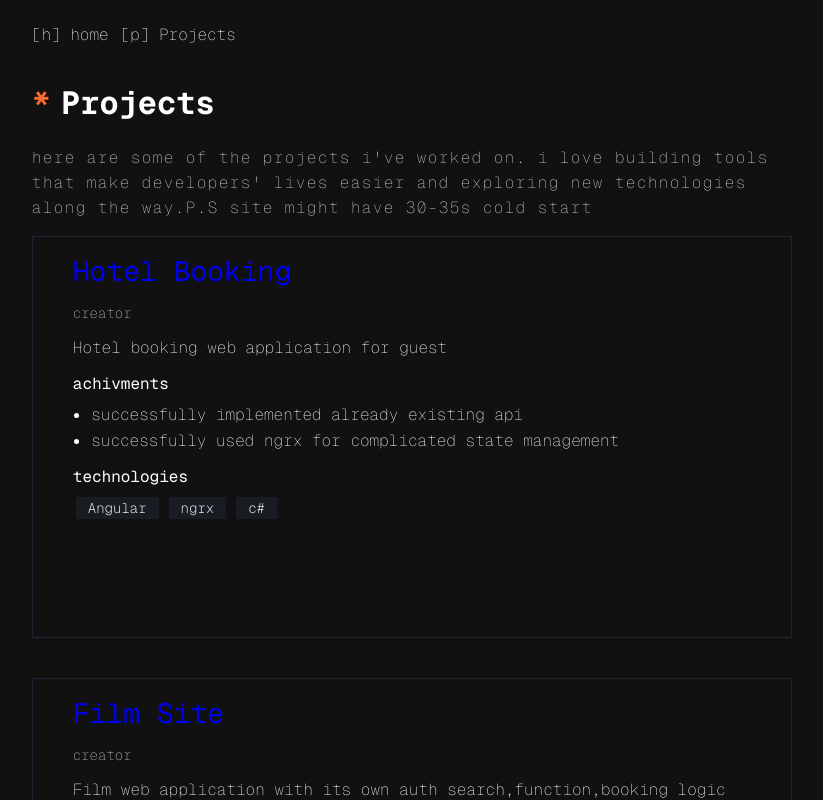
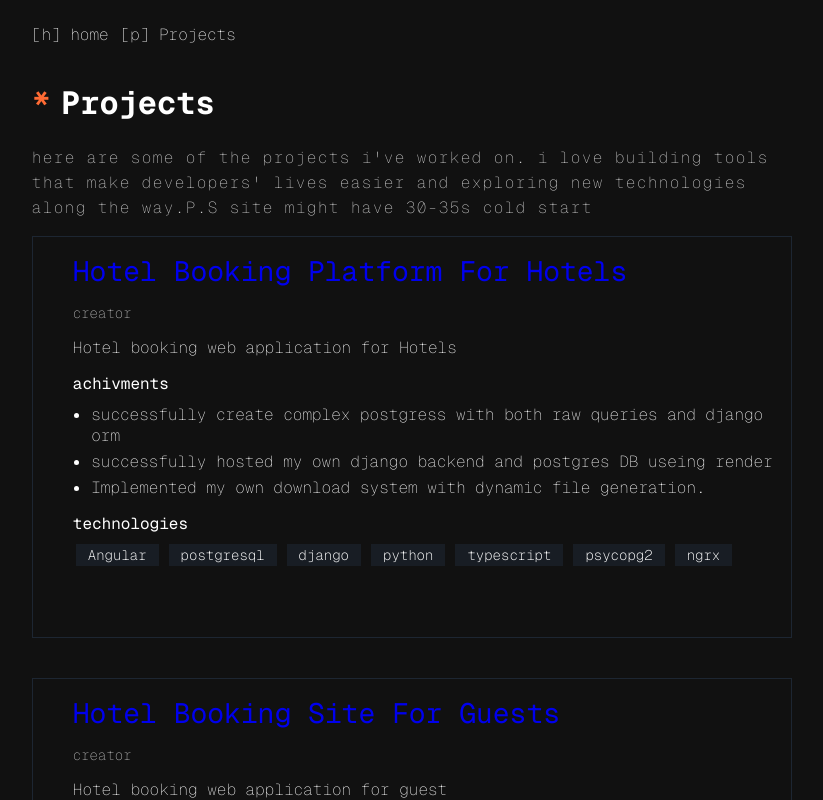
Before and after one commit to otari3/personalPorfolio, an Angular app: page /projects in a window 1280 px wide. Shown: the top 800 px of the page, without its empty margins (229-1052 px from the left). Built offline with nearby package versions, Linux system fonts and the light colour scheme.

Commit message:
added third project

```diff
--- a/src/app/shared/shared-functions.service.ts
+++ b/src/app/shared/shared-functions.service.ts
@@ -16,14 +16,19 @@ export class SharedFunctionsService {
   constructor() {}
   mainPageProjects = [
     {
-      title: 'Hotel Booking Site',
-      link: 'https://step-project-hotel-aa21.vercel.app',
-      desc: 'This project showcases my front-end skills with a booking website where <br /> guests can view and book rooms, as well as check their reservations.<br />',
+      title: 'Hotel Booking Platform For Hotels',
+      link: 'https://hotelfront-three.vercel.app/login',
+      desc: '  This site is designed for hotels to book guests, featuring full auth,  guest booking, and search systems. The backend is built with Django and  PostgreSQL, and the frontend is powered by Angular. P.S. The site might experience a 30-35 second cold start.',
     },
     {
       title: 'Film Site',
       link: 'https://films-site-murex.vercel.app',
       desc: 'This site features full authorization, bookmarking, and search <br/> systems. The backend is built with Node.js, Express, and <br/> MongoDB/Mongoose. P.S site might have 30-35s cold start',
+    },
+    {
+      title: 'Hotel Booking Site For Guests',
+      link: 'https://step-project-hotel-aa21.vercel.app',
+      desc: 'This project showcases my front-end skills with a booking website where <br /> guests can view and book rooms, as well as check their reservations.<br />',
     },
   ];
   mainPageEducation = [
@@ -52,7 +57,27 @@ export class SharedFunctionsService {
   ];
   allProjects = [
     {
-      header: 'Hotel Booking',
+      header: 'Hotel Booking Platform For Hotels',
+      link: 'https://hotelfront-three.vercel.app/login',
+      subHeader: 'creator',
+      desc: 'Hotel booking web application for Hotels',
+      achiv: [
+        'successfully create complex postgress with both raw queries and django orm ',
+        'successfully hosted my own django backend and postgres DB useing render',
+        'Implemented my own download system with dynamic file generation.',
+      ],
+      tech: [
+        'Angular',
+        'postgresql',
+        'django',
+        'python',
+        'typescript',
+        'psycopg2',
+        'ngrx',
+      ],
+    },
+    {
+      header: 'Hotel Booking Site For Guests',
       link: 'https://step-project-hotel-aa21.vercel.app/',
       subHeader: 'creator',
       desc: 'Hotel booking web application for guest',
```
